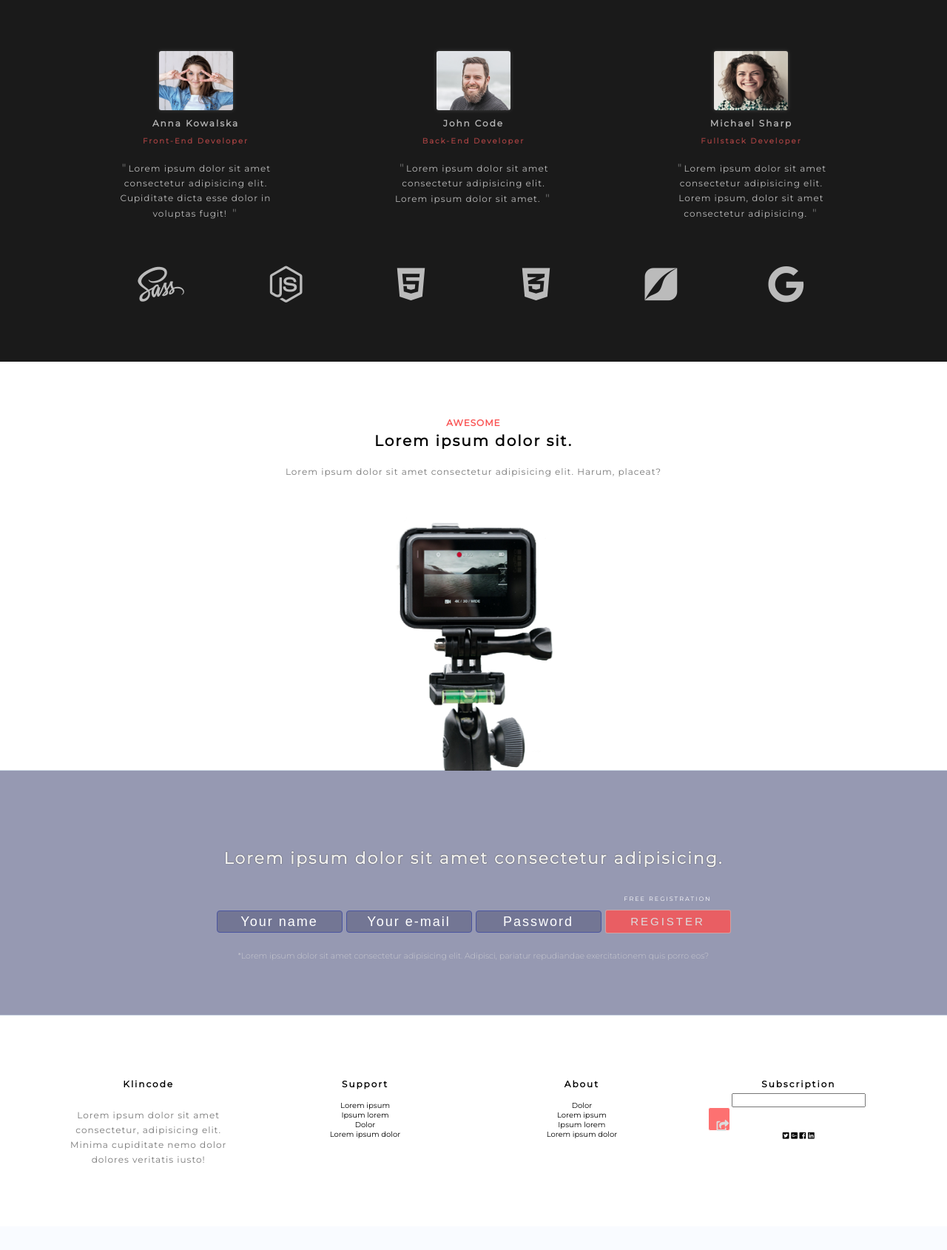
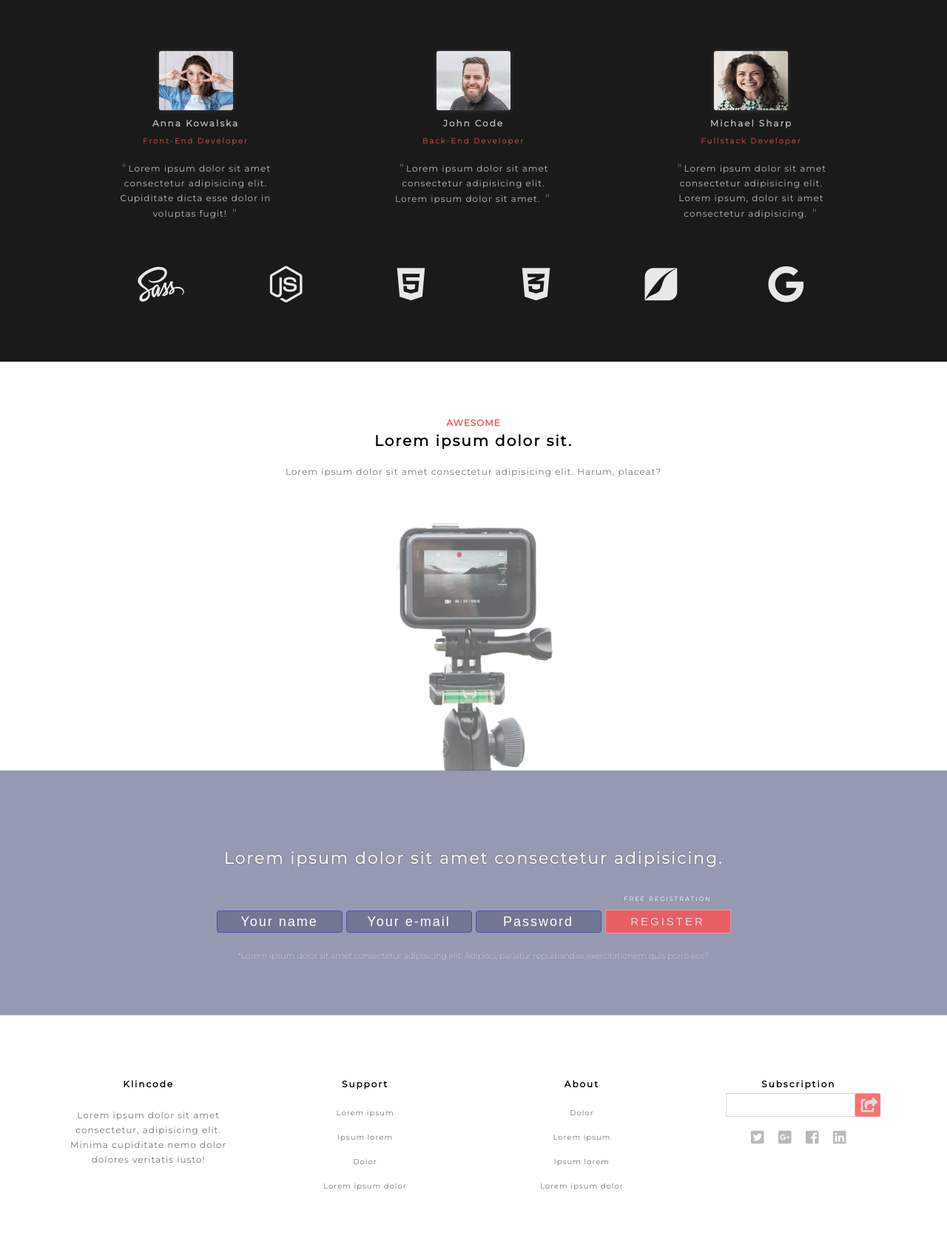
Before and after one commit to klincode/mountain2, a PHP site: page /index.html in a window 1280 px wide. Shown: the part 1898-3588 px from the top of the page at 74% size. Before the commit the page ends 3470 px from the top, so only its background shows below. Run offline with PHP 8.4, Linux system fonts and the light colour scheme; some libraries are stand-ins or nearby versions.

Commit message:
koniec wersji desktop

```diff
--- a/style.css
+++ b/style.css
@@ -371,7 +371,7 @@ TEAM section
     width: 16%;
     font-size: 5rem;
     color: #fff;
-    opacity: 0.7;
+    opacity: 0.9;
 
     text-align: center;
 }
@@ -396,6 +396,8 @@ AWESOME section
     max-width: 100%;
     width: 20%;
     padding-top: 50px;
+    opacity: 0.6;
+    ;
 }
 
 /*
@@ -536,19 +538,84 @@ footer>div {
 }
 
 footer ul {
-    padding-top: 10px;
+
     font-size: 1rem;
 }
 
-footer newsletter-form {
+footer ul li {
+    text-align: center;
+    padding-top: 20px;
+    font-size: 1rem;
+    letter-spacing: 1px;
+    color: rgb(121, 121, 121);
+    /* line-height: 2rem; */
+}
+
+
+
+footer .newsletter-form {
+    width: 90%;
+    height: 30px;
+    position: relative;
+    left: 50%;
+    transform: translateX(-50%);
     margin: 0 auto;
-    text-align: center;
+
+    /* text-align: center; */
+}
+
+footer input[type="text"] {
+    position: absolute;
+    top: 0;
+    left: 0;
+    height: 32px;
+    min-width: 80%;
+    width: 80%;
+    outline: none;
+    border: 1px solid rgba(185, 185, 185, 0.603);
+    ;
 }
 
 footer button {
+    position: absolute;
+    top: 0;
+    left: calc(80% - 2px);
     margin: 0;
-    padding: 15px 10px;
     height: 30px;
-    width: 30px;
+    width: 35px;
+    text-align: center;
+    border: 1px solid rgba(185, 185, 185, 0.603);
+    /* line-height: 2rem; */
+}
+
+footer button i {
+    position: absolute;
+    top: 50%;
+    left: 50%;
+    transform: translate(-35%, -50%);
+    font-size: 2rem;
+    outline: none;
 
 }
+
+footer .social-media {
+    padding-top: 10px;
+    display: flex;
+    justify-content: center;
+    width: 80%;
+    margin: 0 auto;
+}
+
+footer .social-media i {
+    flex-basis: 15%;
+    font-size: 2rem;
+    padding: 5%;
+    margin: 0;
+    color: rgba(168, 168, 168, 0.808);
+    ;
+}
+
+footer .social-media i:hover {
+    color: #000;
+    transform: scale(1.3);
+}
```
